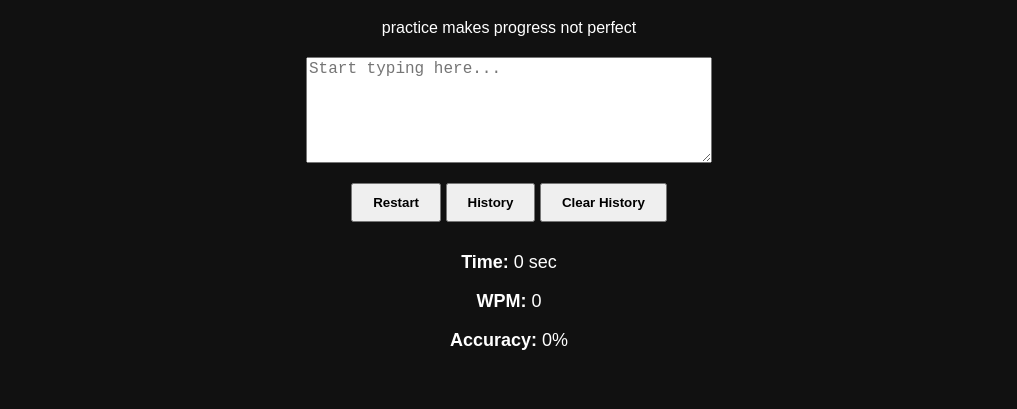
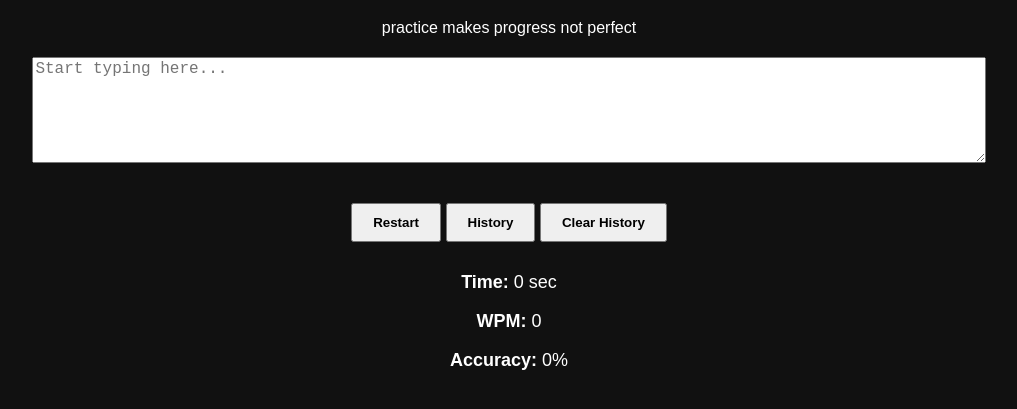
Before and after one commit to bharathP30/Type-master, a plain HTML site: page index.html in a window 1280 px wide. Shown: the part 109-518 px from the top of the page, without its empty margins (131-1148 px from the left). Drawn offline with Linux system fonts and the light colour scheme.

Commit message:
Update style.css

```diff
--- a/style.css
+++ b/style.css
@@ -8,8 +8,8 @@ body {
 
 textarea {
   display: block;
-  margin: 20px auto 0;
-  width: 400px;
+  margin: 20px auto;
+  width: 80%;
   height: 100px;
   font-size: 16px;
 }
```
